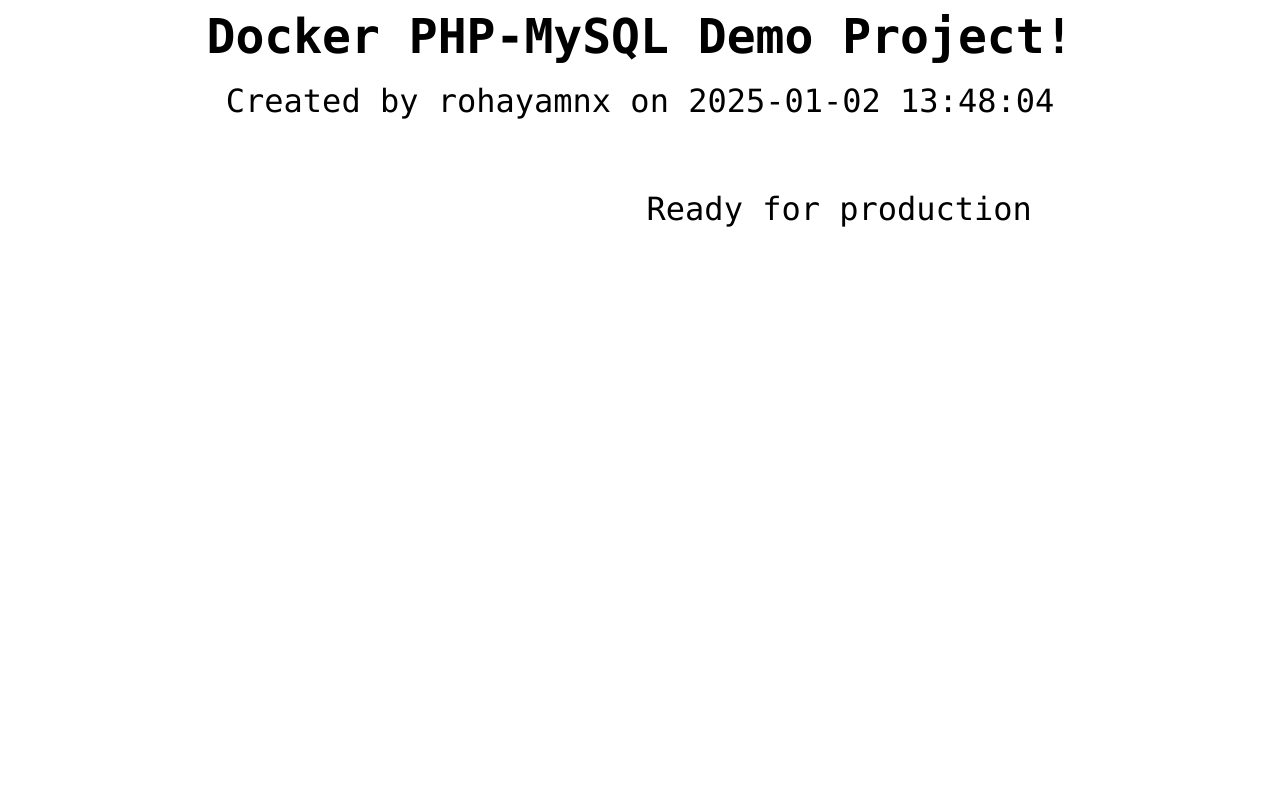
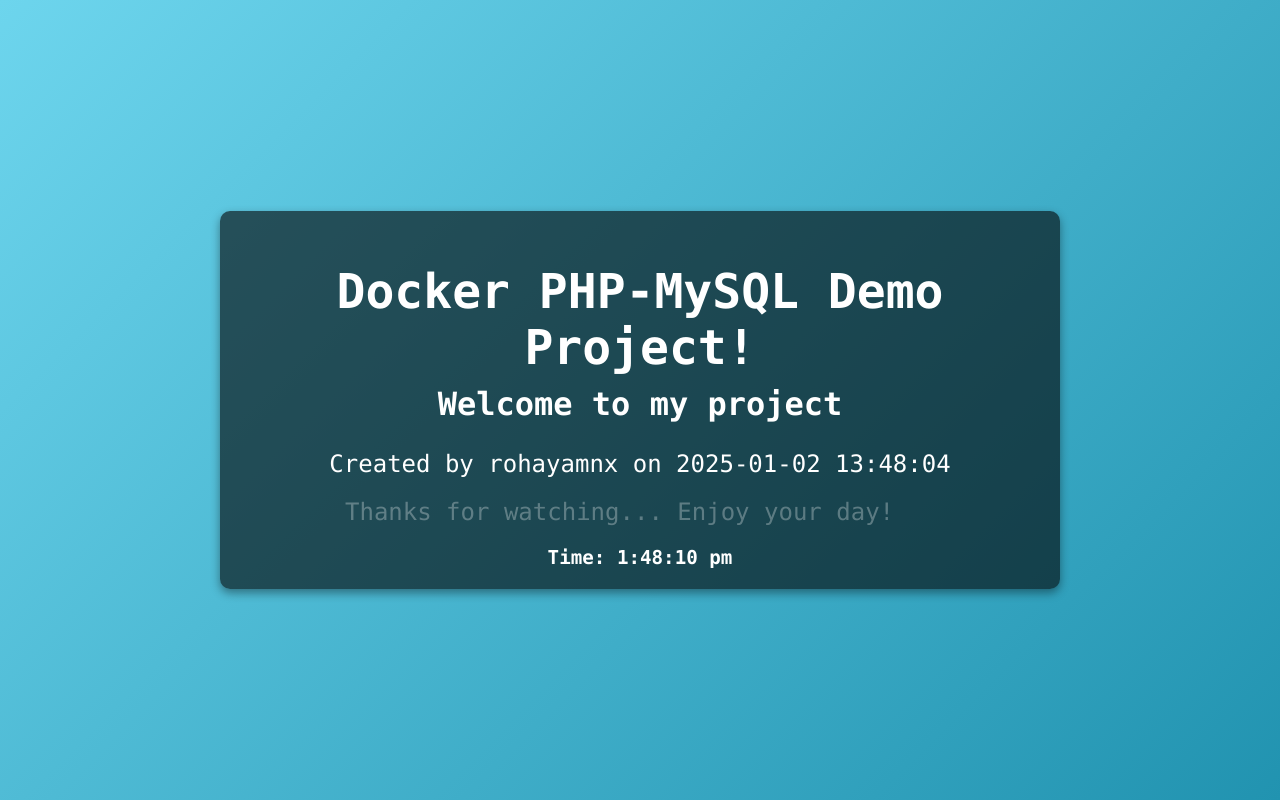
Before and after one commit to rohayamnx/php-docker-starter, a PHP site: page / in a window 1280 px wide. Run offline with PHP 8.4, Linux system fonts and the light colour scheme.

Commit message:
change the css for better view

```diff
--- a/index.php
+++ b/index.php
@@ -1,14 +1,87 @@
 <?php
 date_default_timezone_set("Asia/Kuala_Lumpur");
 ?>
-<center>
-<font face=Monaco size=8><b> Docker PHP-MySQL Demo Project!</font></b>
-<br><br>
-<font face=Monaco size=6>
-Created by rohayamnx on <?php echo date("Y-m-d H:i:s"); ?><br>
-
-<marquee width="30%" direction="right" height="100px" scrollamount="12">
-Thanks for watching...
-</marquee>
-Ready for production
-</center>
+<!DOCTYPE html>
+<html lang="en">
+<head>
+    <meta charset="UTF-8">
+    <meta name="viewport" content="width=device-width, initial-scale=1.0">
+    <title>Docker PHP-MySQL Demo</title>
+    <style>
+        body {
+            margin: 0;
+            padding: 0;
+            font-family: 'Monaco', monospace;
+            background: linear-gradient(135deg, #6dd5ed, #2193b0);
+            color: #ffffff;
+            display: flex;
+            justify-content: center;
+            align-items: center;
+            height: 100vh;
+            text-align: center;
+        }
+        .container {
+            max-width: 800px;
+            background: rgba(0, 0, 0, 0.6);
+            padding: 20px;
+            border-radius: 10px;
+            box-shadow: 0 4px 10px rgba(0, 0, 0, 0.4);
+        }
+        h1 {
+            font-size: 3rem;
+            margin-bottom: 10px;
+        }
+        h2 {
+            font-size: 2rem;
+            margin-top: 0;
+        }
+        .created-date {
+            font-size: 1.5rem;
+            margin: 20px 0;
+        }
+        .animated-text {
+            font-size: 1.5rem;
+            display: inline-block;
+            animation: slideIn 3s infinite alternate;
+        }
+        @keyframes slideIn {
+            from {
+                transform: translateX(-50px);
+                opacity: 0;
+            }
+            to {
+                transform: translateX(50px);
+                opacity: 1;
+            }
+        }
+        .live-clock {
+            font-size: 1.2rem;
+            margin-top: 20px;
+            font-weight: bold;
+        }
+    </style>
+</head>
+<body>
+    <div class="container">
+        <h1>Docker PHP-MySQL Demo Project!</h1>
+        <h2>Welcome to my project</h2>
+        <div class="created-date">
+            Created by rohayamnx on <?php echo date("Y-m-d H:i:s"); ?>
+        </div>
+        <div class="animated-text">
+            Thanks for watching... Enjoy your day!
+        </div>
+        <div class="live-clock" id="clock">Time: Loading...</div>
+    </div>
+    <script>
+        function updateClock() {
+            const clockElement = document.getElementById('clock');
+            const now = new Date();
+            const timeString = now.toLocaleTimeString('en-MY', { timeZone: 'Asia/Kuala_Lumpur' });
+            clockElement.innerHTML = `Time: ${timeString}`;
+        }
+        setInterval(updateClock, 1000);
+        updateClock();
+    </script>
+</body>
+</html>
```
